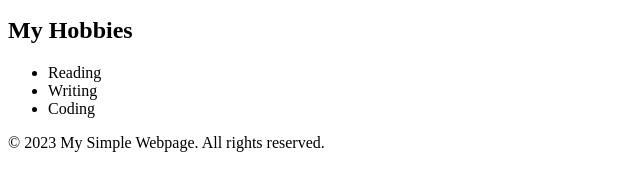
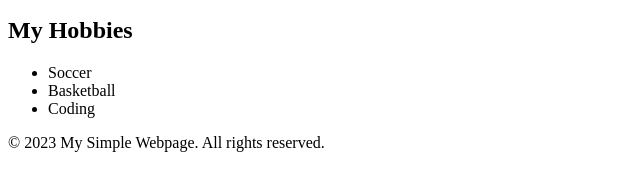
Before and after one commit to Ky-Quoc-Nguyen/chess-website, a plain HTML site: page index.html in a window 1280 px wide. Shown: the part 148-338 px from the top of the page, 0-640 px from the left. Drawn offline with Linux system fonts and the light colour scheme.

Commit message:
initial commit

```diff
--- a/index.html
+++ b/index.html
@@ -19,8 +19,8 @@
     <section>
         <h2>My Hobbies</h2>
         <ul>
-            <li>Reading</li>
-            <li>Writing</li>
+            <li>Soccer</li>
+            <li>Basketball</li>
             <li>Coding</li>
         </ul>
     </section>
```
